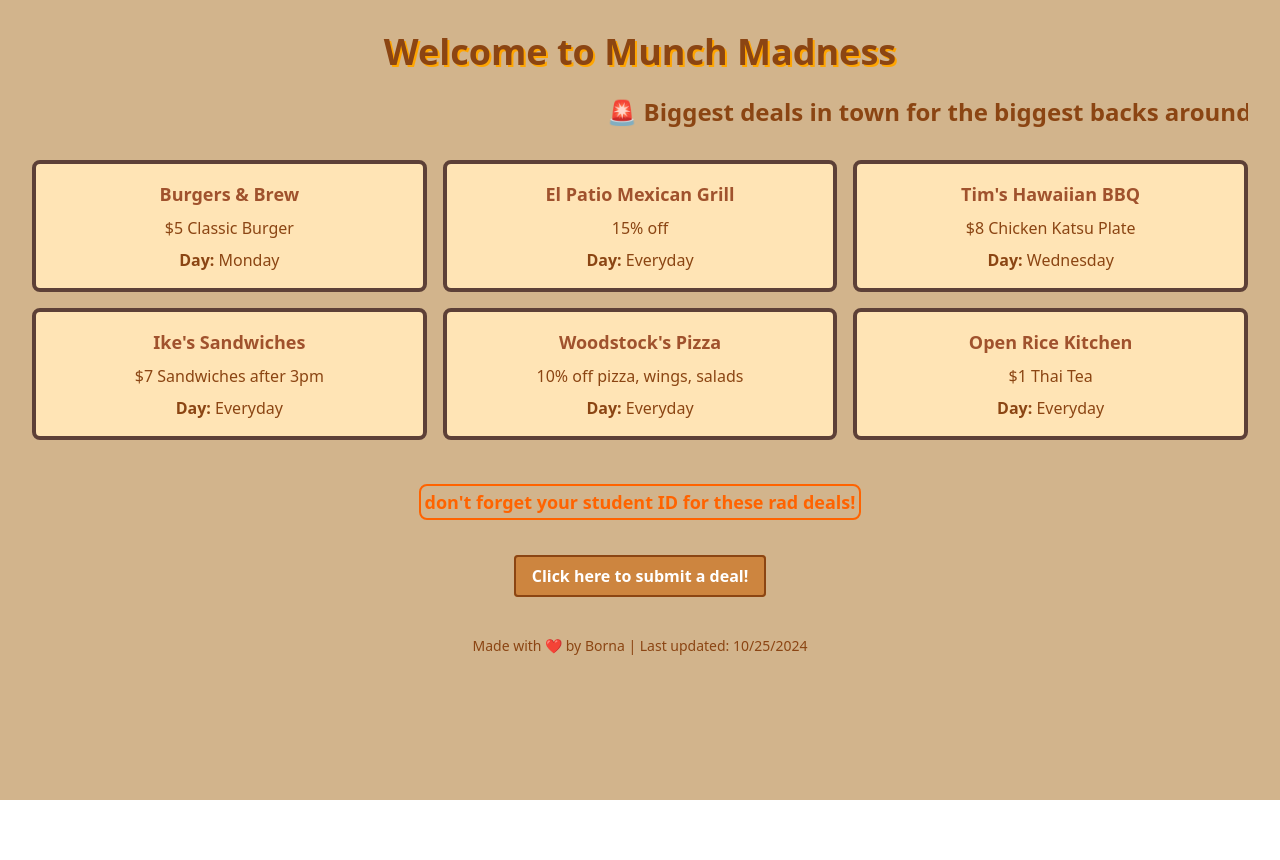
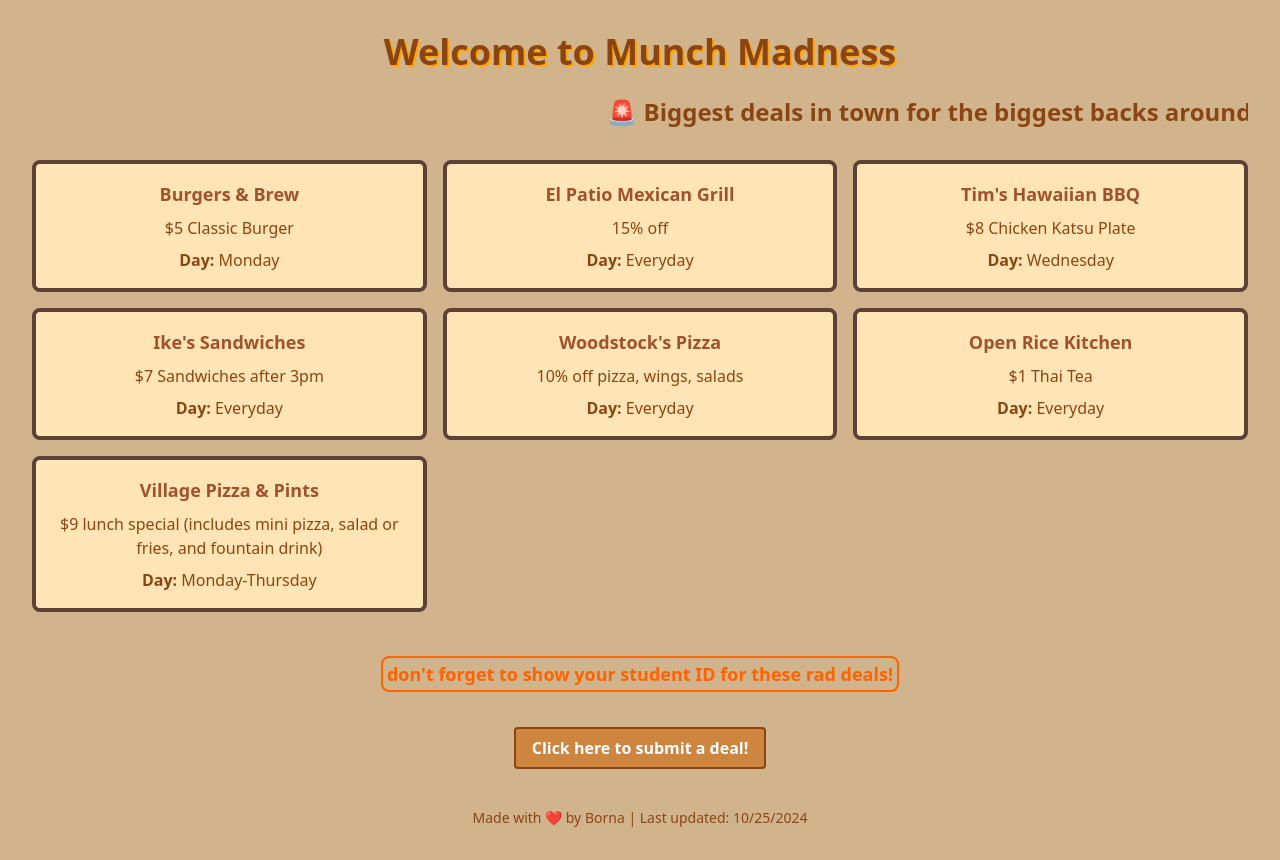
Before and after one commit to niknahadb/big-back, a Next.js app: page / in a window 1280 px wide. Before the commit the page ends 800 px from the top, so only its background shows below. Built offline with nearby package versions, Linux system fonts and the light colour scheme.

Commit message:
add pnp deal

```diff
--- a/app/page.tsx
+++ b/app/page.tsx
@@ -30,6 +30,11 @@ const initialDeals: Deal[] = [
     restaurant: "Open Rice Kitchen",
     deal: "$1 Thai Tea",
     day: "Everyday",
+  },
+  {
+    restaurant: "Village Pizza & Pints",
+    deal: "$9 lunch special (includes mini pizza, salad or fries, and fountain drink)",
+    day: "Monday-Thursday",
   },
 ];
 
@@ -69,7 +74,7 @@ export default function Page() {
 
       <div className="border-3 border-dashed border-[#FF00FF] p-4 inline-block">
         <p className="text-lg font-bold rainbow-text inline">
-          don&apos;t forget your student ID for these rad deals!
+          don&apos;t forget to show your student ID for these rad deals!
         </p>
       </div>
 
```
